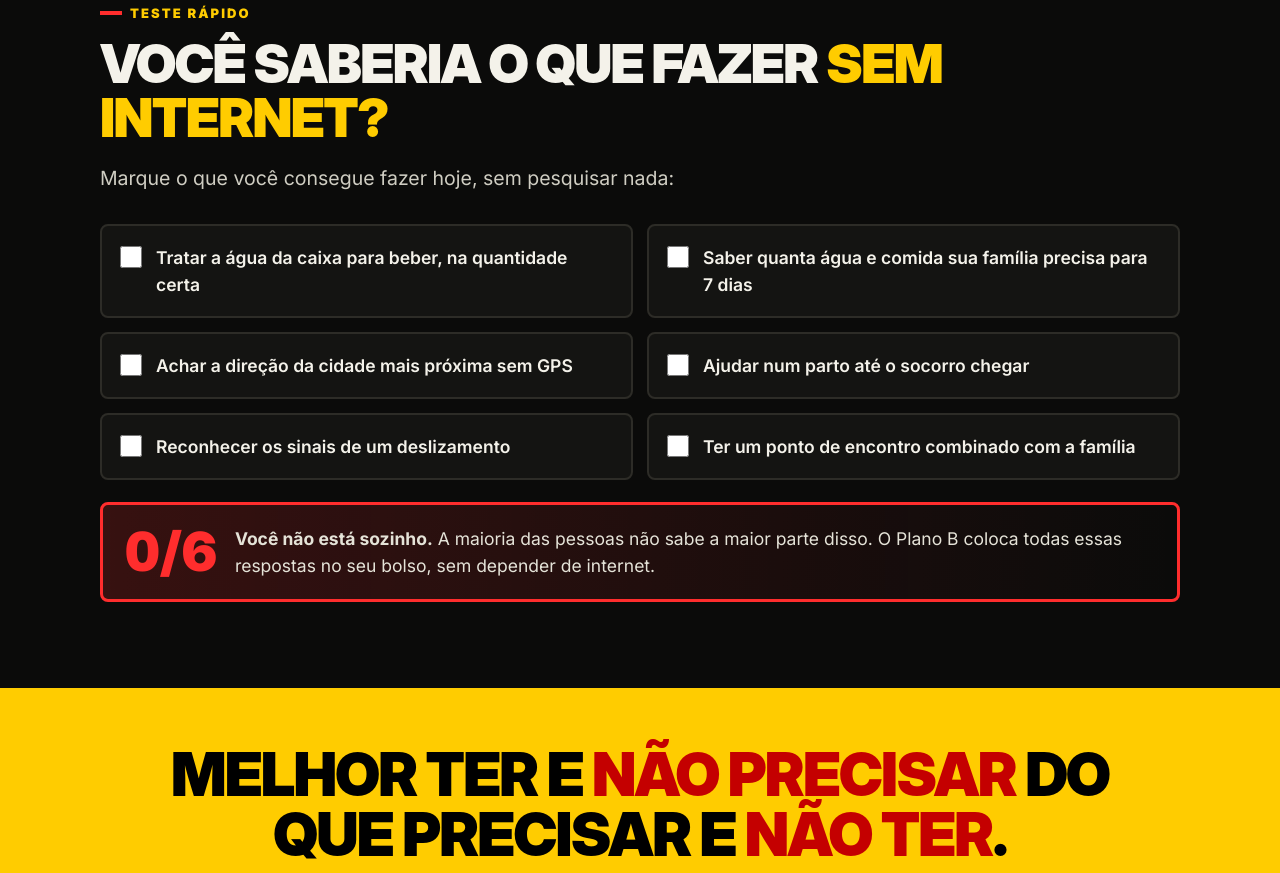
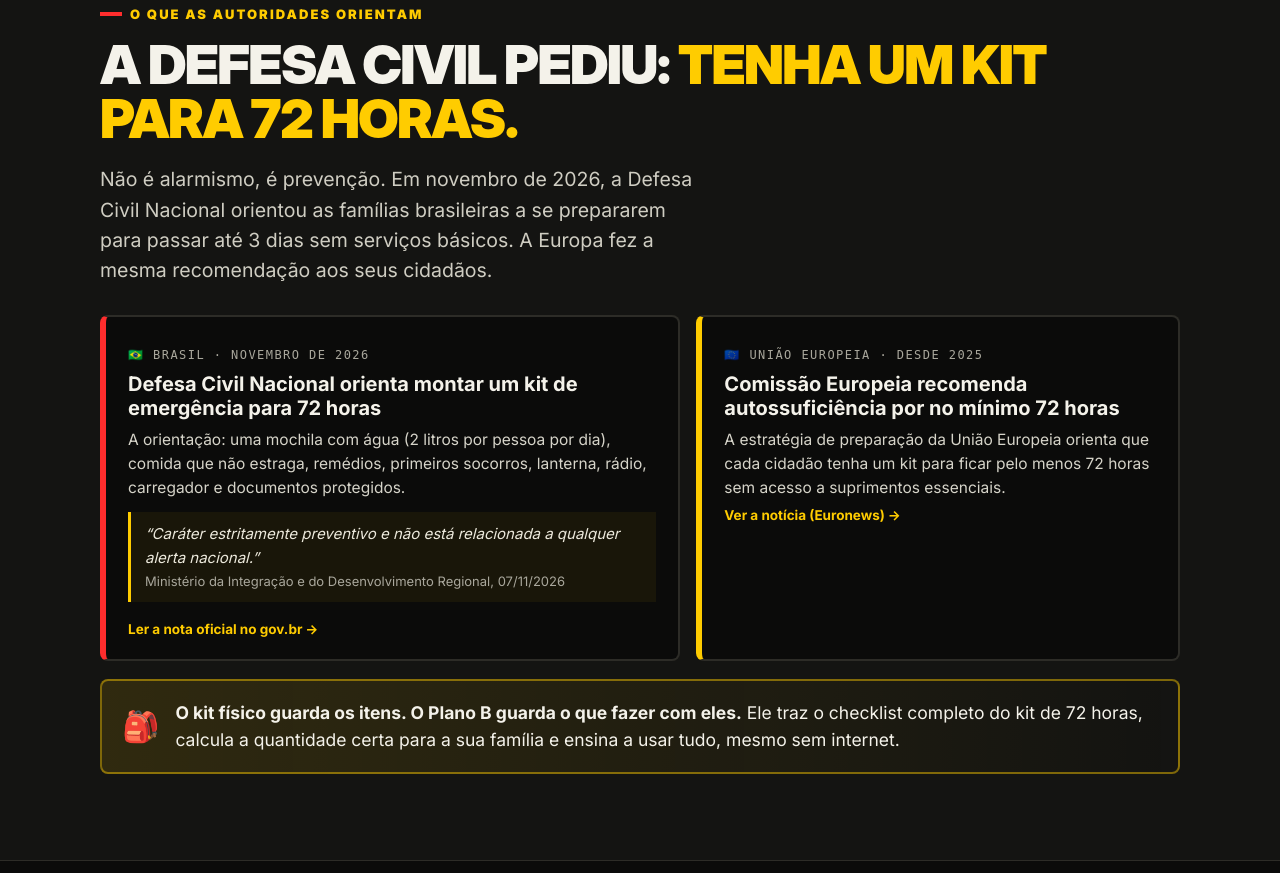
Before and after one commit to paulomarciojuniorbh-lgtm/amostras, a plain HTML site: page plano-b/index.html in a window 1280 px wide. Shown: the part 1109-1982 px from the top of the page. Drawn offline with Linux system fonts and the light colour scheme.

Commit message:
Plano B: seção com a orientação oficial da Defesa Civil (kit 72h) e da UE
Co-Authored-By: Claude Opus 5.5 <noreply@anthropic.com>
Claude-Session: https://claude.ai/code/session_011KstzNs4mcEEPuQyJaX24W

```diff
--- a/plano-b/index.html
+++ b/plano-b/index.html
@@ -114,6 +114,19 @@ h2 em{font-style:normal;color:var(--ama)}
 footer{border-top:1px solid var(--linha);padding:28px 0 110px;font-size:13px;color:#7f7d73;text-align:center}
 .fixo{position:fixed;left:0;right:0;bottom:0;z-index:40;padding:10px 14px calc(10px + env(safe-area-inset-bottom));background:rgba(11,11,10,.95);border-top:3px solid var(--ama);display:none}
 .fixo .btn{width:100%;padding:15px;font-size:16px;box-shadow:4px 4px 0 var(--verm)}
+.oficial{background:var(--preto2);border-top:1px solid var(--linha);border-bottom:1px solid var(--linha)}
+.avisos{display:grid;grid-template-columns:1.2fr 1fr;gap:16px;margin-top:30px}
+.aviso{position:relative;background:var(--preto);border:2px solid var(--linha);border-left:6px solid var(--ama);border-radius:8px;padding:22px 22px 18px}
+.aviso.br{border-left-color:var(--verm)}
+.aviso .data{font-size:12px;letter-spacing:.12em;color:var(--sua);text-transform:uppercase}
+.aviso b{display:block;font-size:20px;margin:6px 0 8px;line-height:1.2}
+.aviso p{color:#d6d4c9;font-size:15.5px}
+.aviso blockquote{margin:12px 0;padding:10px 14px;border-left:3px solid var(--ama);background:rgba(255,204,0,.06);font-style:italic;color:#ece9dc;font-size:15px}
+.aviso a{color:var(--ama);font-size:13.5px;font-weight:700;text-decoration:none}
+.aviso a:hover{text-decoration:underline}
+.ponte{margin-top:18px;display:flex;gap:16px;align-items:center;background:linear-gradient(90deg,rgba(255,204,0,.12),transparent);border:2px solid rgba(255,204,0,.45);border-radius:8px;padding:18px 20px}
+.ponte span{font-size:30px}
+@media (max-width:900px){.avisos{grid-template-columns:1fr}}
 @media (max-width:900px){
  .hero .w{grid-template-columns:1fr}.monitor{margin:16px 6px 34px}.carimbo{left:-6px}
  .cenarios .w{grid-template-columns:1fr 1fr}.cenarios div:nth-child(2){border-right:0}.cenarios div:nth-child(-n+2){border-bottom:1px solid var(--linha)}
@@ -128,7 +141,7 @@ footer{border-top:1px solid var(--linha);padding:28px 0 110px;font-size:13px;col
 <!-- /Meta Pixel -->
 </head>
 <body>
-<div class="ticker"><div><span><i></i>Alerta: apagões, enchentes e falhas de internet acontecem todos os anos no Brasil</span><span>Sem internet, o Google não abre e o mapa não carrega</span><span>Você tem um plano?</span><span><i></i>Alerta: apagões, enchentes e falhas de internet acontecem todos os anos no Brasil</span><span>Sem internet, o Google não abre e o mapa não carrega</span><span>Você tem um plano?</span></div></div>
+<div class="ticker"><div><span><i></i>Alerta: apagões, enchentes e falhas de internet acontecem todos os anos no Brasil</span><span>Sem internet, o Google não abre e o mapa não carrega</span><span>Defesa Civil Nacional orienta: tenha um kit de emergência para 72 horas</span><span>Você tem um plano?</span><span><i></i>Alerta: apagões, enchentes e falhas de internet acontecem todos os anos no Brasil</span><span>Sem internet, o Google não abre e o mapa não carrega</span><span>Defesa Civil Nacional orienta: tenha um kit de emergência para 72 horas</span><span>Você tem um plano?</span></div></div>
 <header class="topo"><div class="w"><span class="pb"><b>B</b>PLANO B</span><span class="status mono"><i></i>Modo emergência · funciona offline</span></div></header>
 <div class="faixa-zebra"></div>
 
@@ -148,6 +161,21 @@ footer{border-top:1px solid var(--linha);padding:28px 0 110px;font-size:13px;col
  <div><small>Cenário 03</small><b>Rede fora do ar</b><span>Sem mapa, sem GPS no computador, sem busca.</span></div>
  <div><small>Cenário 04</small><b>Emergência em casa</b><span>Um parto, um corte, alguém passando mal.</span></div>
 </div></div>
+
+<section class="oficial"><div class="w">
+ <span class="eyebrow">O que as autoridades orientam</span><h2>A Defesa Civil pediu: <em>tenha um kit para 72 horas.</em></h2>
+ <p class="lead">Não é alarmismo, é prevenção. Em novembro de 2026, a Defesa Civil Nacional orientou as famílias brasileiras a se prepararem para passar até 3 dias sem serviços básicos. A Europa fez a mesma recomendação aos seus cidadãos.</p>
+ <div class="avisos">
+  <div class="aviso br"><span class="data mono">🇧🇷 Brasil · novembro de 2026</span><b>Defesa Civil Nacional orienta montar um kit de emergência para 72 horas</b>
+   <p>A orientação: uma mochila com água (2 litros por pessoa por dia), comida que não estraga, remédios, primeiros socorros, lanterna, rádio, carregador e documentos protegidos.</p>
+   <blockquote>“Caráter estritamente preventivo e não está relacionada a qualquer alerta nacional.”<br><span style="font-style:normal;font-size:13px;color:var(--sua)">Ministério da Integração e do Desenvolvimento Regional, 07/11/2026</span></blockquote>
+   <a href="https://www.gov.br/mdr/pt-br/noticias/midr-esclarece-que-kit-de-emergencia-e-medida-preventiva-e-nao-tem-relacao-com-alerta-nacional" target="_blank" rel="noopener">Ler a nota oficial no gov.br →</a></div>
+  <div class="aviso"><span class="data mono">🇪🇺 União Europeia · desde 2025</span><b>Comissão Europeia recomenda autossuficiência por no mínimo 72 horas</b>
+   <p>A estratégia de preparação da União Europeia orienta que cada cidadão tenha um kit para ficar pelo menos 72 horas sem acesso a suprimentos essenciais.</p>
+   <a href="https://www.euronews.com/my-europe/2025/03/26/brussels-ask-eu-citizens-to-put-together-a-72-hour-emergency-kit-to-face-crises" target="_blank" rel="noopener">Ver a notícia (Euronews) →</a></div>
+ </div>
+ <div class="ponte"><span>🎒</span><p><b>O kit físico guarda os itens. O Plano B guarda o que fazer com eles.</b> Ele traz o checklist completo do kit de 72 horas, calcula a quantidade certa para a sua família e ensina a usar tudo, mesmo sem internet.</p></div>
+</div></section>
 
 <section><div class="w">
  <span class="eyebrow">Teste rápido</span><h2>Você saberia o que fazer <em>sem internet?</em></h2>
```
